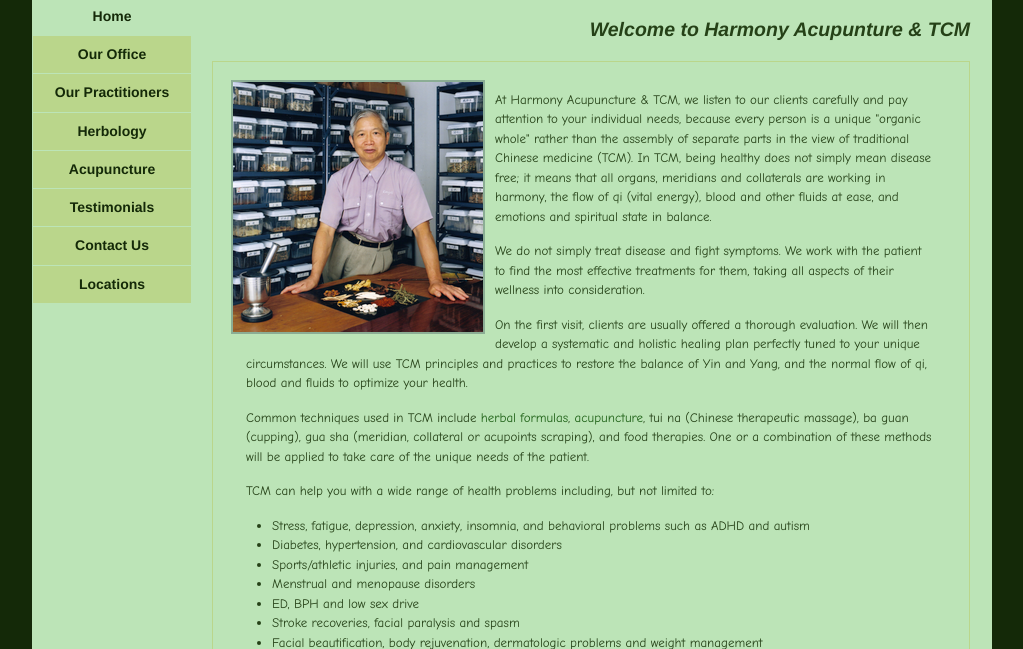
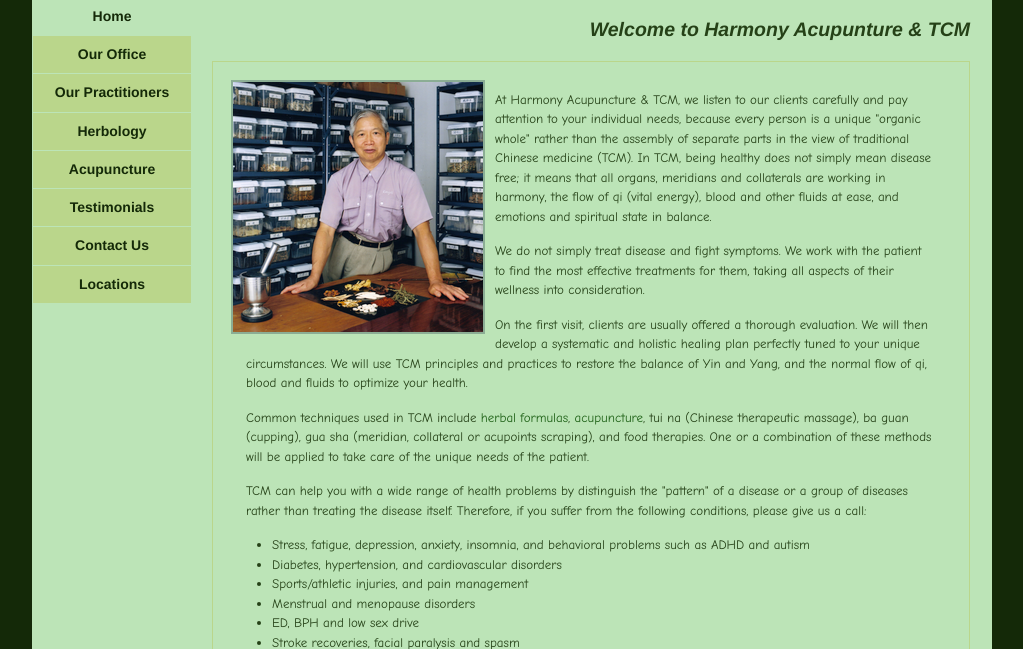
Before and after one commit to hatcm/hatcm.github.io, a plain HTML site: page home/index.html in a window 1280 px wide. Shown: the part 151-800 px from the top of the page, without its empty margins (128-1151 px from the left). Drawn offline with nearby package versions, Linux system fonts and the light colour scheme.

Commit message:
Update index.html

```diff
--- a/home/index.html
+++ b/home/index.html
@@ -79,8 +79,8 @@ food therapies. One or a combination of these methods will be applied to take
 care of the unique needs of the patient.
 </p>
 <p>
-TCM can help you with a wide range of health problems including, but not
-limited to:
+TCM can help you with a wide range of health problems by distinguish the "pattern" of a disease or a group of diseases rather than treating the disease itself. Therefore, if you
+suffer from the following conditions, please give us a call:
 <ul>
 <li>
 Stress, fatigue, depression, anxiety, insomnia, and behavioral problems such as
```
